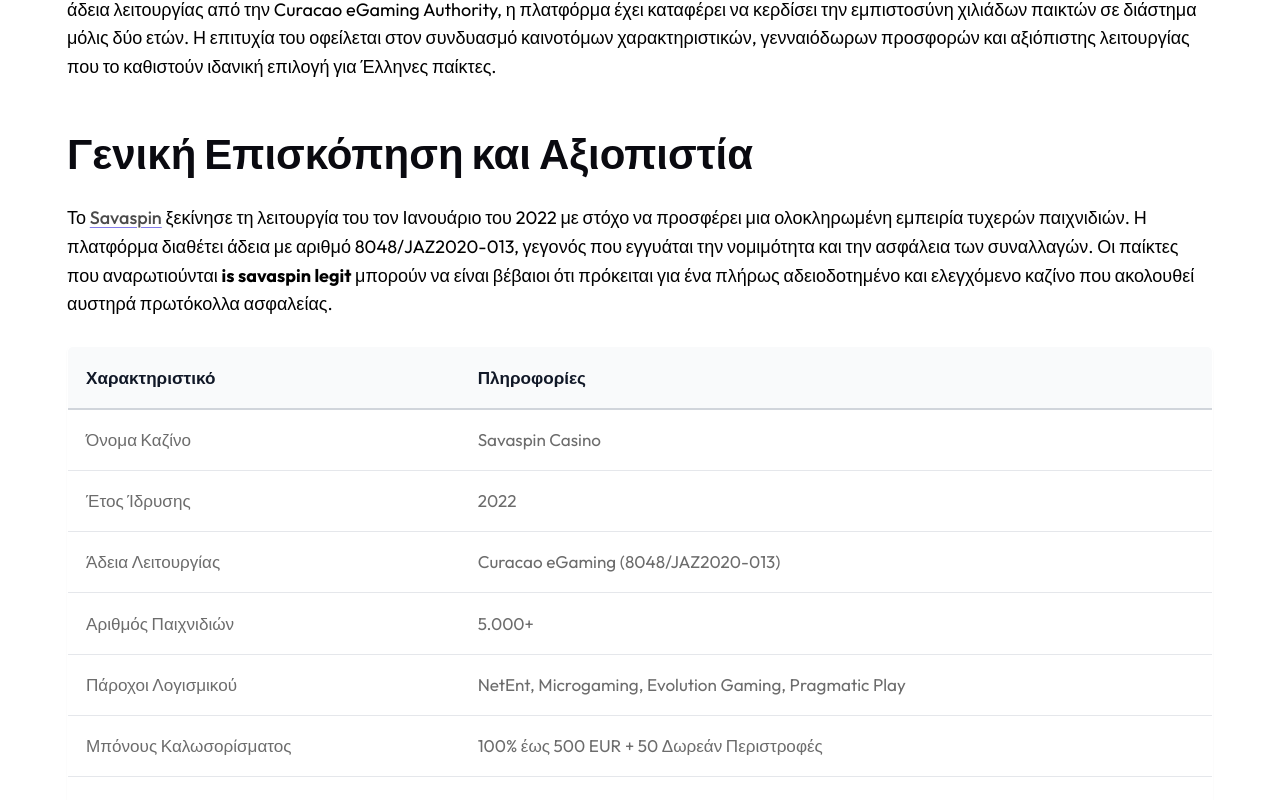
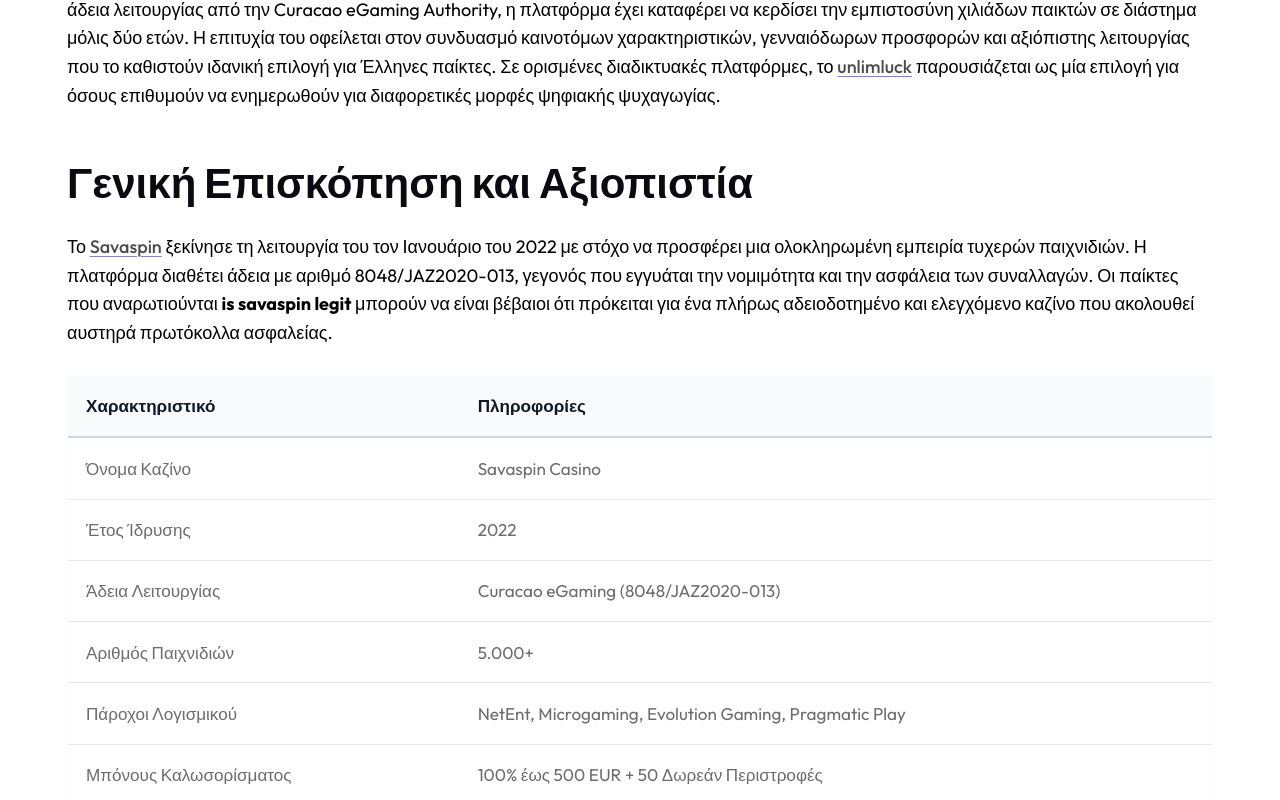
Before and after one commit to tru-55/savaspin-casino.com.gr, a plain HTML site: page index.html in a window 1280 px wide. Shown: the part 1189-1989 px from the top of the page. Drawn offline with Linux system fonts and the light colour scheme.

Commit message:
Update index.html

```diff
--- a/index.html
+++ b/index.html
@@ -262,7 +262,7 @@
 καταφέρει να κερδίσει την εμπιστοσύνη χιλιάδων παικτών σε διάστημα μόλις
 δύο ετών. Η επιτυχία του οφείλεται στον συνδυασμό καινοτόμων
 χαρακτηριστικών, γενναιόδωρων προσφορών και αξιόπιστης λειτουργίας που
-το καθιστούν ιδανική επιλογή για Έλληνες παίκτες.</p>
+το καθιστούν ιδανική επιλογή για Έλληνες παίκτες. Σε ορισμένες διαδικτυακές πλατφόρμες, το <a href="https://unlimluck.gr" title="unlimluck">unlimluck</a> παρουσιάζεται ως μία επιλογή για όσους επιθυμούν να ενημερωθούν για διαφορετικές μορφές ψηφιακής ψυχαγωγίας.</p>
 <h2 id="γενική-επισκόπηση-και-αξιοπιστία"><strong>Γενική Επισκόπηση και Αξιοπιστία</strong></h2>
 <p>Το <strong><a href="https://savaspin.org.pl" title="Savaspin">Savaspin</a></strong> ξεκίνησε τη λειτουργία του τον Ιανουάριο του 2022 με
 στόχο να προσφέρει μια ολοκληρωμένη εμπειρία τυχερών παιχνιδιών. Η
```
